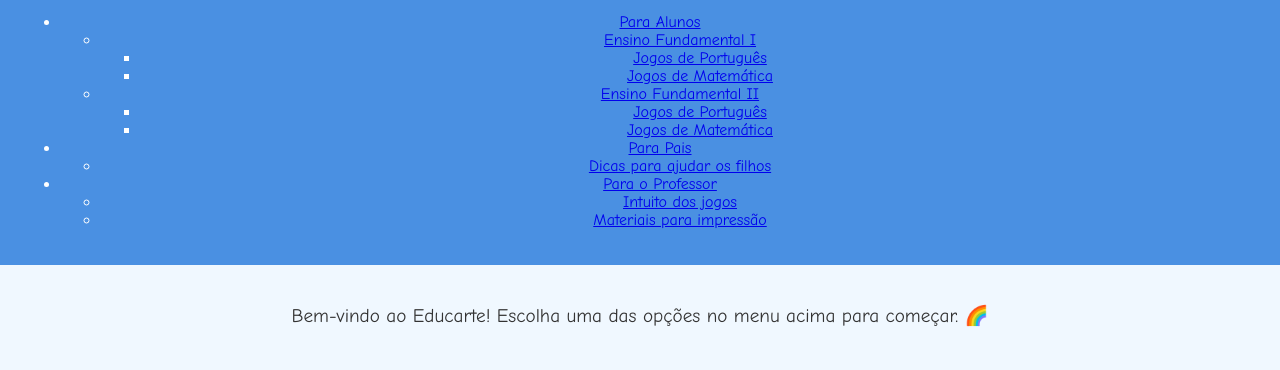
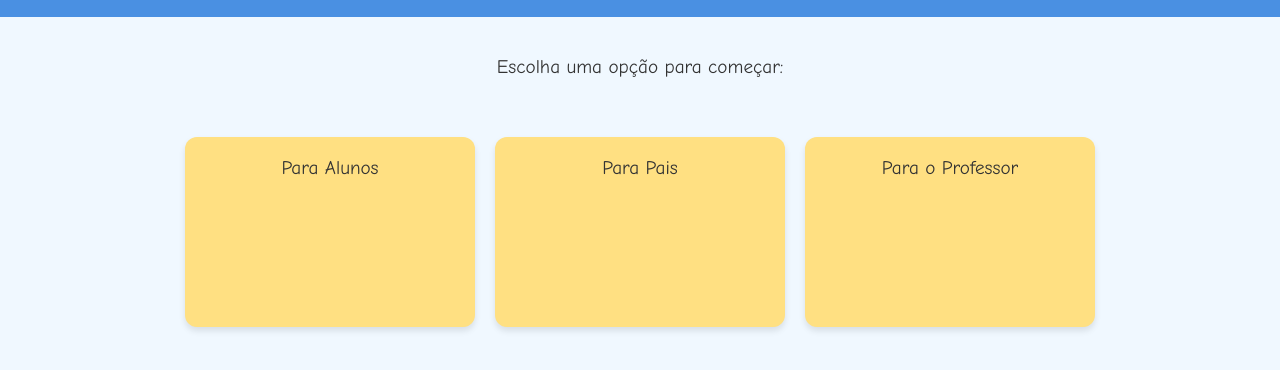
Before and after one commit to Educarte-Jogos/Educarte, a plain HTML site: page index.html in a window 1280 px wide. Shown: the part 70-440 px from the top of the page. Drawn offline with Linux system fonts and the light colour scheme.

Commit message:
Update index.html

```diff
--- a/index.html
+++ b/index.html
@@ -10,46 +10,15 @@
 
 <header>
   <h1>Educarte 🎨</h1>
-  <nav>
-    <ul class="menu">
-      <li>
-        <a href="#">Para Alunos</a>
-        <ul class="submenu">
-          <li>
-            <a href="#">Ensino Fundamental I</a>
-            <ul class="submenu">
-              <li><a href="#">Jogos de Português</a></li>
-              <li><a href="#">Jogos de Matemática</a></li>
-            </ul>
-          </li>
-          <li>
-            <a href="#">Ensino Fundamental II</a>
-            <ul class="submenu">
-              <li><a href="#">Jogos de Português</a></li>
-              <li><a href="#">Jogos de Matemática</a></li>
-            </ul>
-          </li>
-        </ul>
-      </li>
-      <li>
-        <a href="#">Para Pais</a>
-        <ul class="submenu">
-          <li><a href="#">Dicas para ajudar os filhos</a></li>
-        </ul>
-      </li>
-      <li>
-        <a href="#">Para o Professor</a>
-        <ul class="submenu">
-          <li><a href="#">Intuito dos jogos</a></li>
-          <li><a href="#">Materiais para impressão</a></li>
-        </ul>
-      </li>
-    </ul>
-  </nav>
 </header>
 
 <main>
-  <p>Bem-vindo ao Educarte! Escolha uma das opções no menu acima para começar. 🌈</p>
+  <p>Escolha uma opção para começar:</p>
+  <div class="menu-grid">
+    <a class="menu-item" href="alunos.html">Para Alunos</a>
+    <a class="menu-item" href="pais.html">Para Pais</a>
+    <a class="menu-item" href="professor.html">Para o Professor</a>
+  </div>
 </main>
 
 </body>
```
